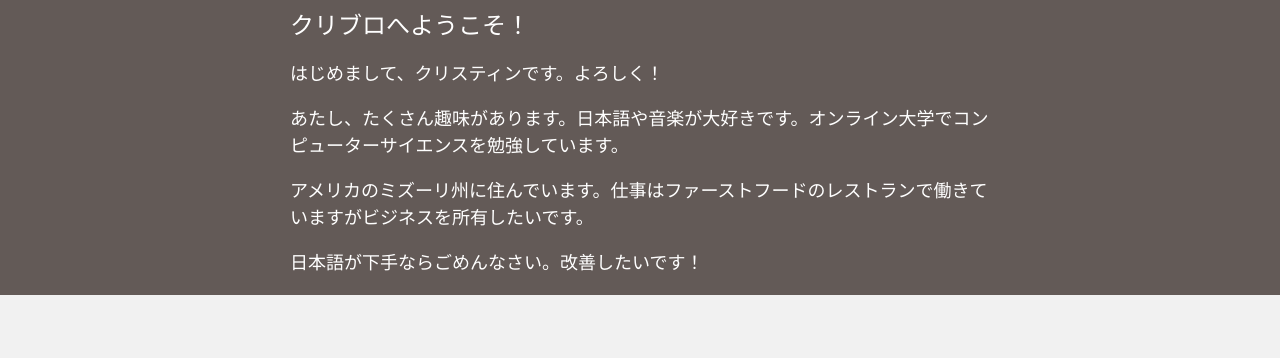
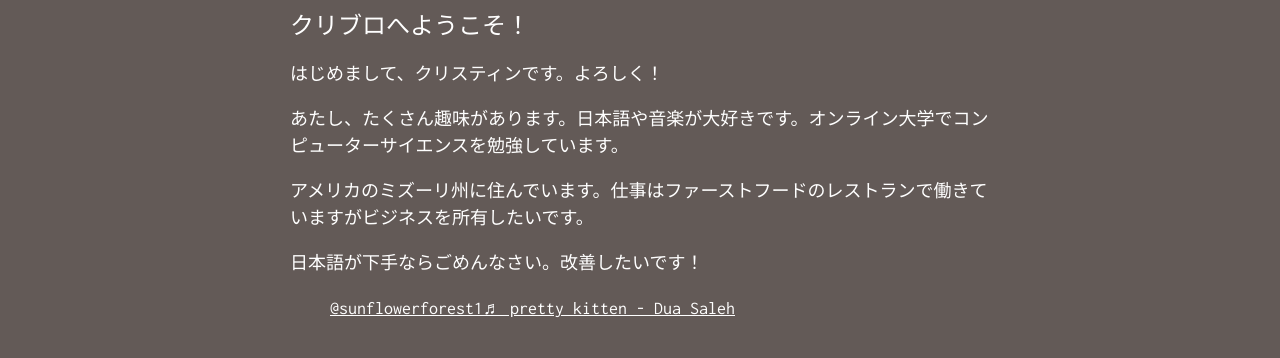
Before and after one commit to 1krmyers/kohiburo, a plain HTML site: page about.html in a window 1280 px wide. Shown: the part 168-526 px from the top of the page. Drawn offline with nearby package versions, Linux system fonts and the light colour scheme; a script that the page names is missing.

Commit message:
Update about.html

```diff
--- a/about.html
+++ b/about.html
@@ -39,8 +39,10 @@
       <p>あたし、たくさん趣味があります。日本語や音楽が大好きです。オンライン大学でコンピューターサイエンスを勉強しています。</p>
       <p>アメリカのミズーリ州に住んでいます。仕事はファーストフードのレストランで働きていますがビジネスを所有したいです。</p>
       <p>日本語が下手ならごめんなさい。改善したいです！</p>
+      <blockquote class="tiktok-embed" cite="https://www.tiktok.com/@sunflowerforest1/video/6855440708451552517" data-video-id="6855440708451552517" style="max-width: 605px;min-width: 325px;" > <section> <a target="_blank" title="@sunflowerforest1" href="https://www.tiktok.com/@sunflowerforest1">@sunflowerforest1</a><a target="_blank" title="♬ pretty kitten - Dua Saleh" href="https://www.tiktok.com/music/pretty-kitten-6824068795967997954">♬ pretty kitten - Dua Saleh</a> </section> </blockquote> <script async src="https://www.tiktok.com/embed.js"></script>
     </div>
   </div>
+  <br>
   <!-- about end -->
 
   <!-- end page content -->
```
